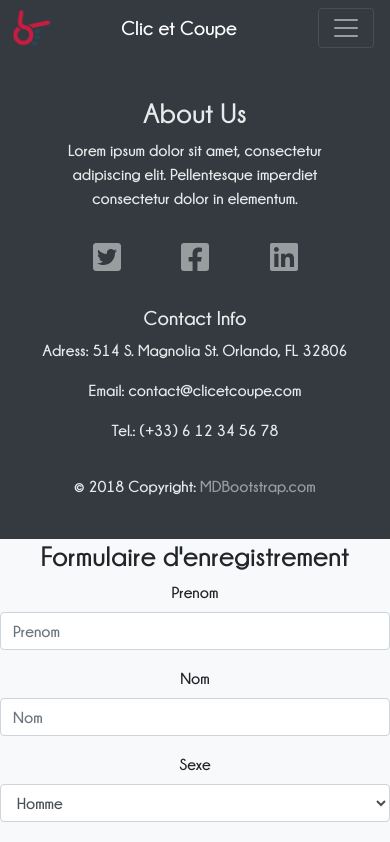
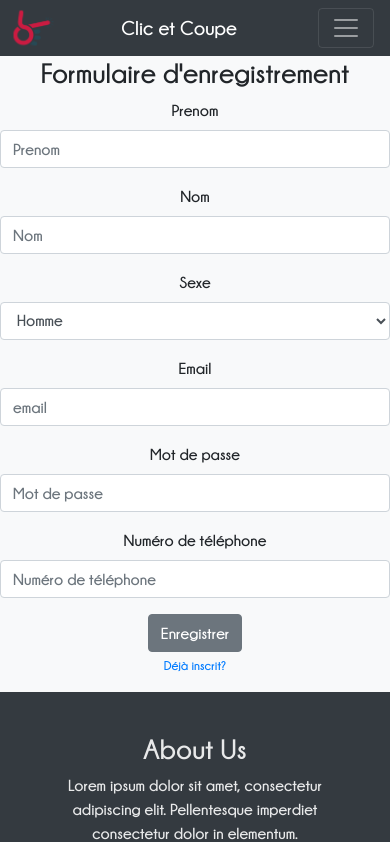
Before and after one commit to WildCodeSchool/biarritz-0918-react-cnc, a React (Create React App) app: page /register in a window 390 px wide. Shown: the top 842 px of the page. Built offline with nearby package versions, Linux system fonts and the light colour scheme.

Commit message:
added form inside responsive layout

```diff
--- a/src/pages/RegisterForms/Register.page.jsx
+++ b/src/pages/RegisterForms/Register.page.jsx
@@ -1,4 +1,4 @@
-import React, { Component, Fragment } from 'react';
+import React, { Component } from 'react';
 import axios from 'axios';
 
 import RegisterUserForm from './RegisterUserForm.jsx';
@@ -44,8 +44,7 @@ class Register extends Component {
 
   render() {
     return (
-      <Fragment>
-        <ResponsiveLayout />
+      <ResponsiveLayout>
         <div className={styles.head}>
           <div className="row">
             <div className="offset-lg-2 offset-xs-2 col-xs-8 col-lg-8">
@@ -54,7 +53,7 @@ class Register extends Component {
             </div>
           </div>
         </div>
-      </Fragment>
+      </ResponsiveLayout>
     );
   }
 }
```
